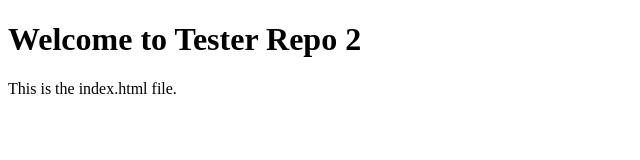
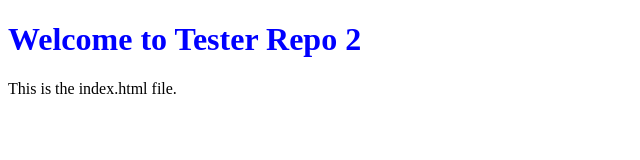
Before and after one commit to ShanteShannon2025/testerrepo2, a plain HTML site: page index.html in a window 1280 px wide. Shown: the whole page, without its empty margins (0-640 px from the left). Drawn offline with Linux system fonts and the light colour scheme.

Commit message:
added css

```diff
--- a/index.html
+++ b/index.html
@@ -4,6 +4,7 @@
     <meta charset="UTF-8">
     <meta name="viewport" content="width=device-width, initial-scale=1.0">
     <title>Tester Repo 2</title>
+    <link rel="stylesheet" href="style.css">
 </head>
 <body>
     <h1>Welcome to Tester Repo 2</h1>
--- a/index.js
+++ b/index.js
@@ -0,0 +1 @@
+console.log("This is a tester message")
--- a/style.css
+++ b/style.css
@@ -0,0 +1,3 @@
+h1{
+    color: blue;
+}
```
